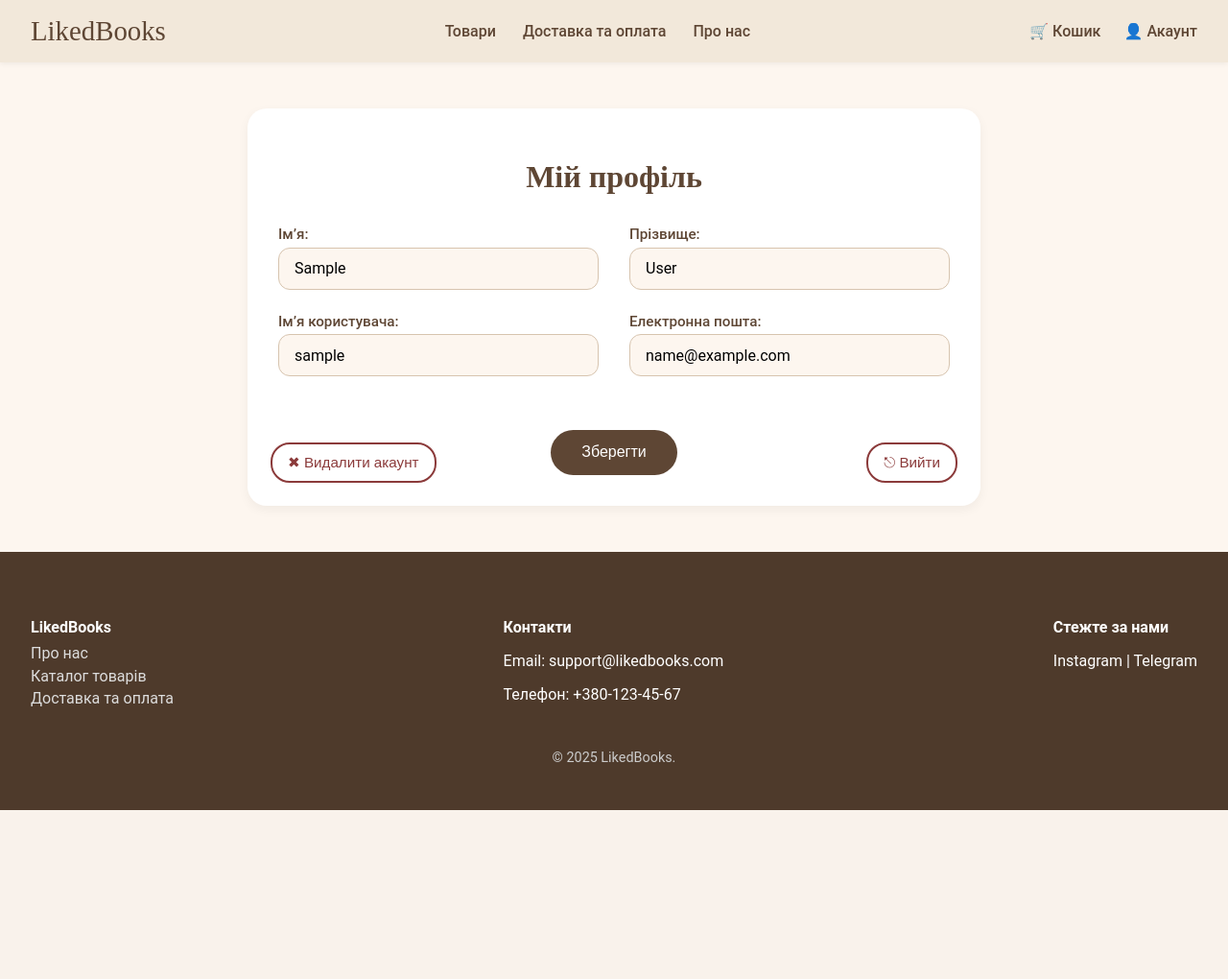
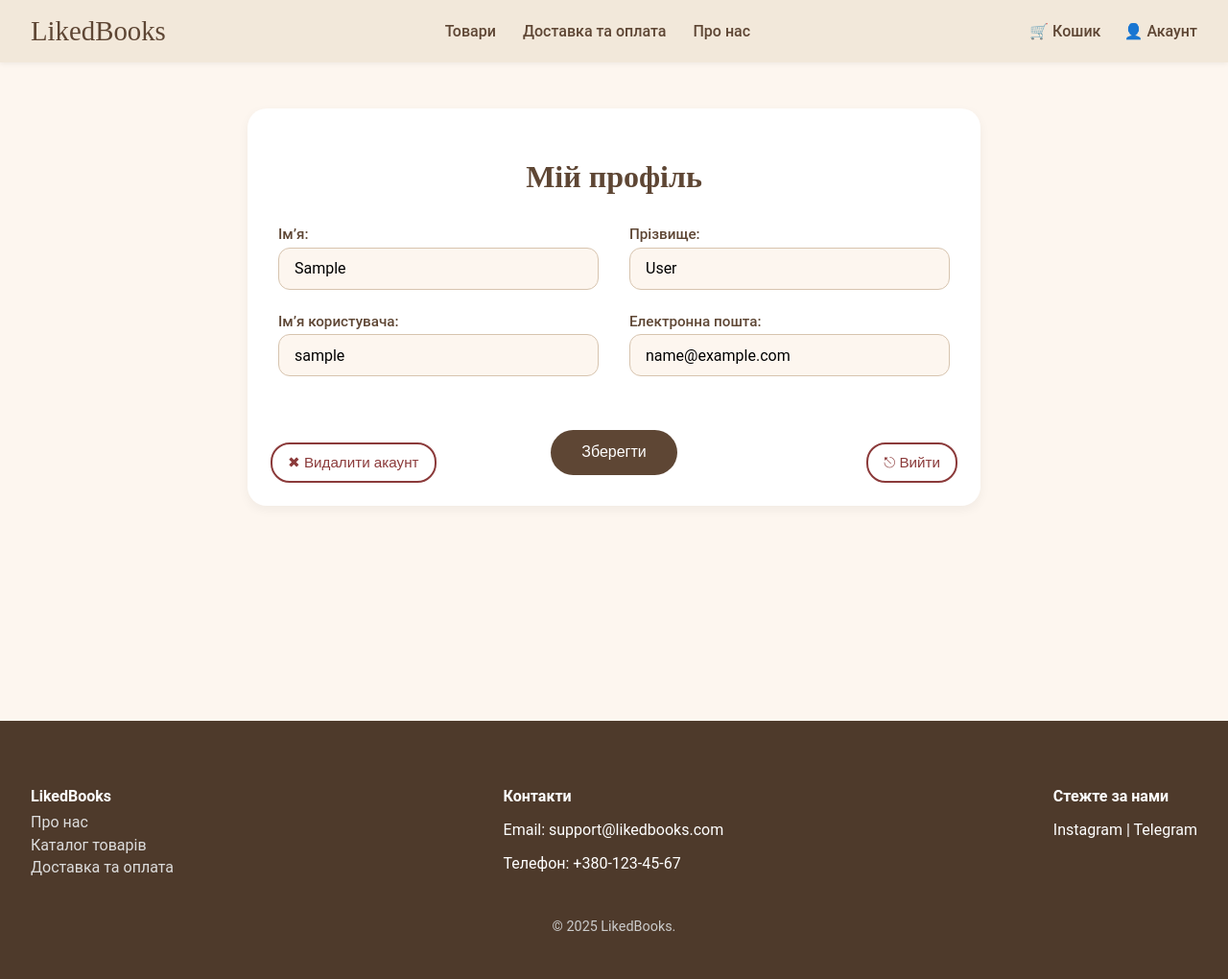
Before and after one commit to shevchenko-nikita/bookstore, a Django app: page /profile in a window 1280 px wide. Shown: the whole page at 96% size. Before the commit the page ends 844 px from the top, so only its background shows below. Run offline with Django 4.2, Linux system fonts and the light colour scheme; the visitor is signed in with stand-in values (Sample User, id 1).

Commit message:
make some changes

```diff
--- a/products/templates/products/delivery.html
+++ b/products/templates/products/delivery.html
@@ -20,6 +20,7 @@
         <li><strong>Нова Пошта</strong> — швидка доставка по всій Україні (1-2 дні).</li>
         <li><strong>Укр Пошта</strong> — економний варіант, доступний у всіх населених пунктах.</li>
         <li><strong>Meest</strong> — міжнародна доставка та доставка по Україні.</li>
+        <li><strong>Кур'єром</strong> — Доставимо прямо до вашого будинку!</li>
       </ul>
     </section>
 
@@ -27,7 +28,7 @@
       <h2>Умови доставки</h2>
       <p>
         Замовлення обробляються протягом 24 годин після підтвердження. Ми гарантуємо безпечне пакування кожної книжки.
-        Після відправлення ви отримаєте номер ТТН для відстеження.
+        Після відправлення ви отримаєте номер ТТН для відстеження. Доставка товарів займає від 1 до 3 робочих днів.
       </p>
     </section>
 
--- a/products/templates/user/profile.html
+++ b/products/templates/user/profile.html
@@ -9,7 +9,9 @@
     <link rel="stylesheet" href="{% static '/css/common.css' %}" />
 </head>
     <body>
+        <div class="page-wrapper">
             {% include "products/partials/navbar.html" %}
+
             <div class="profile-wrapper">
                 <h1>Мій профіль</h1>
                 <form method="post" class="profile-form">
@@ -28,6 +30,8 @@
                     <button type="submit" class="logout-button">⎋ Вийти</button>
                 </form>
             </div>
+
             {% include "products/partials/footer.html" %}
+        <div>
     </body>
 </html>
--- a/static/css/profile.css
+++ b/static/css/profile.css
@@ -1,8 +1,22 @@
+html, body {
+    height: фгещ;
+    margin: 0;
+}
+
+.page-wrapper {
+    min-height: 100%;
+    display: flex;
+    flex-direction: column;
+}
+
 .profile-wrapper {
-    position: relative; /* важливо для абсолютного позиціонування кнопок всередині */
+    flex: 1;
+    position: relative;
     max-width: 700px;
+    width: 90%;
     margin: 3rem auto;
     padding: 2rem;
+    margin-bottom: 224px;
     background-color: #fff;
     border-radius: 20px;
     box-shadow: 0 4px 12px rgba(0, 0, 0, 0.05);
```
Also changed, not shown: 1 other file. Lines whose indentation alone changed are shown as unchanged.
